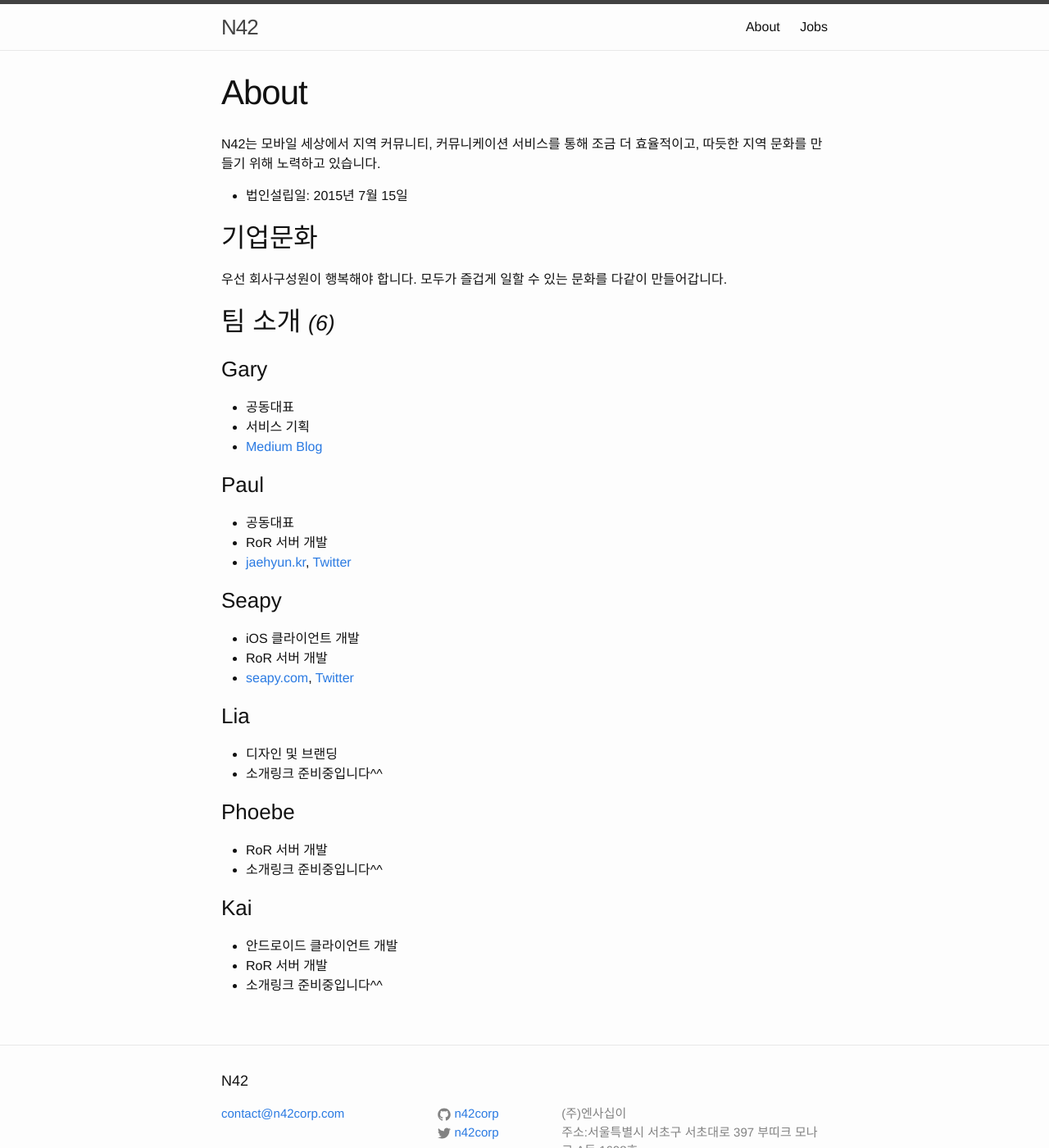
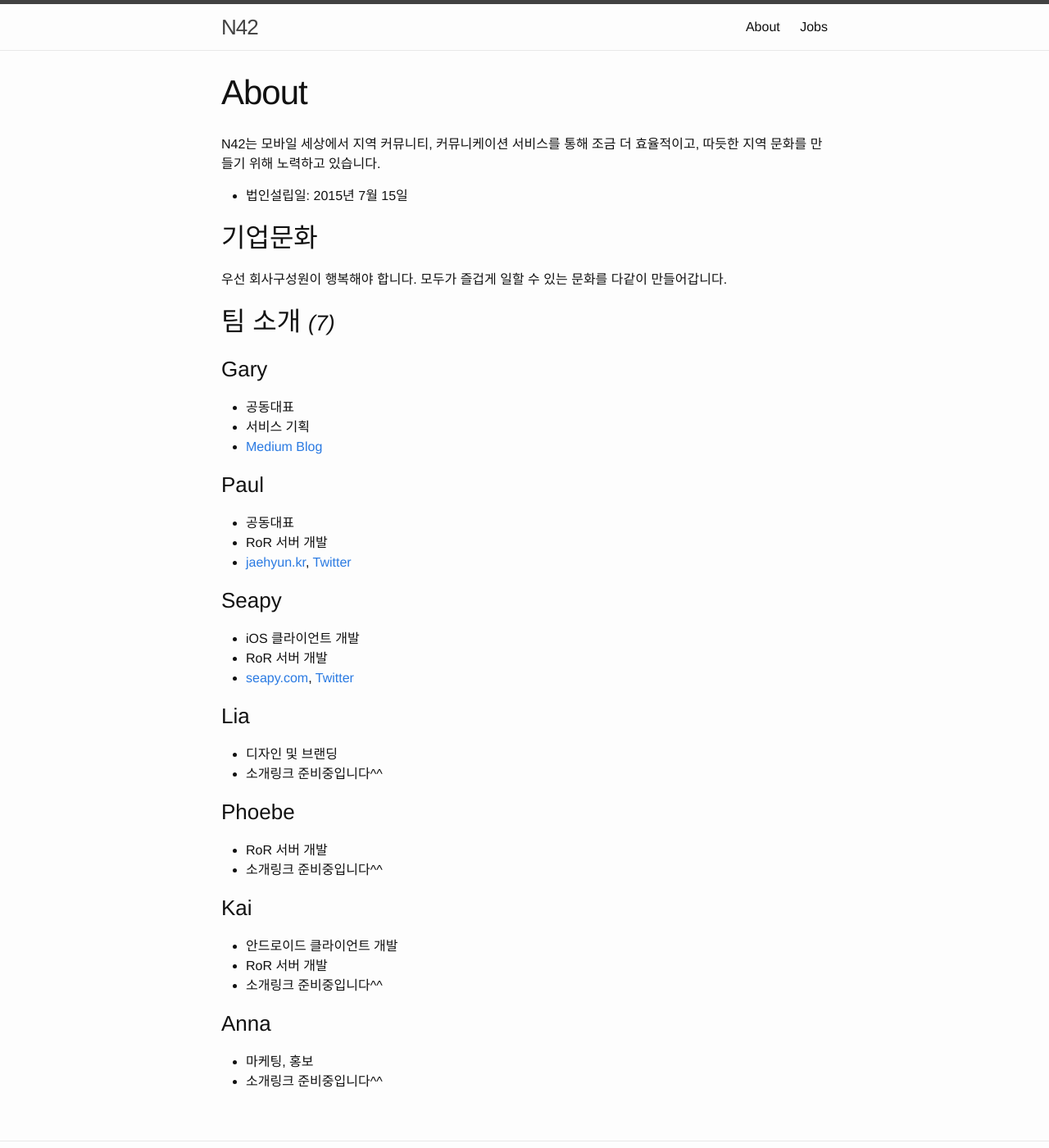
Before and after one commit to daangn/daangn-team-page, a Jekyll site: the page built from about.md, in a window 1280 px wide and 1400 px high. Shown: the whole window at 82% size. Built offline with Jekyll 4.4.1, drawn with Linux system fonts in a browser that asks for light colours.

Commit message:
Update about.md

```diff
--- a/about.md
+++ b/about.md
@@ -14,7 +14,7 @@ N42는 모바일 세상에서 지역 커뮤니티, 커뮤니케이션 서비스
 우선 회사구성원이 행복해야 합니다.
 모두가 즐겁게 일할 수 있는 문화를 다같이 만들어갑니다.
 
-## 팀 소개 *<small>(6)</small>*
+## 팀 소개 *<small>(7)</small>*
 
 ### Gary
 - 공동대표
@@ -43,3 +43,7 @@ N42는 모바일 세상에서 지역 커뮤니티, 커뮤니케이션 서비스
 - 안드로이드 클라이언트 개발
 - RoR 서버 개발
 - 소개링크 준비중입니다^^
+
+### Anna
+- 마케팅, 홍보
+- 소개링크 준비중입니다^^
```
